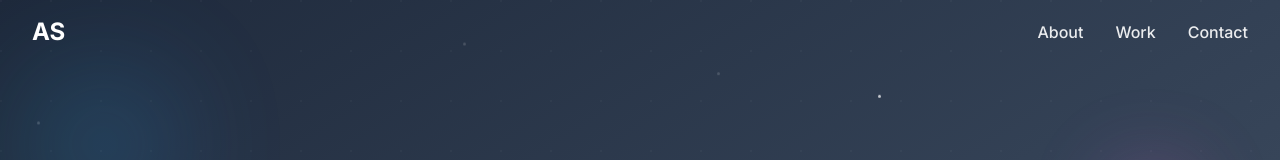
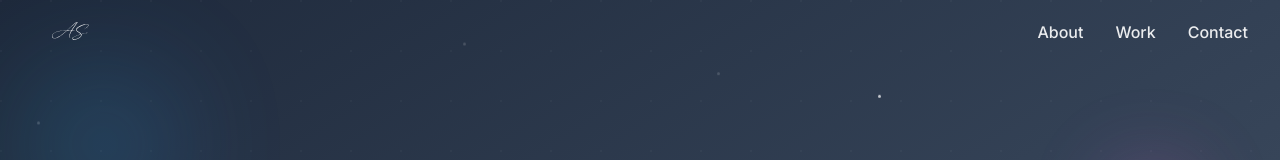
Before and after one commit to sharmaakash-198/Portfolio, a React (Vite) app: page / in a window 1280 px wide. Shown: the top 160 px of the page. Built offline with nearby package versions, Linux system fonts and the light colour scheme.

Commit message:
Added logo

```diff
--- a/index.html
+++ b/index.html
@@ -2,7 +2,7 @@
 <html lang="en">
   <head>
     <meta charset="UTF-8" />
-    <link rel="icon" type="image/svg+xml" href="/vite.svg" />
+    <link rel="icon" type="image/svg+xml" href="/icon.svg" />
     <meta name="viewport" content="width=device-width, initial-scale=1.0" />
     <title>Akash Sharma</title>
     <link rel="preconnect" href="https://fonts.googleapis.com">
--- a/src/components/Header.jsx
+++ b/src/components/Header.jsx
@@ -45,10 +45,10 @@ const Header = () => {
           {/* Logo */}
           <button
             onClick={scrollToTop}
-            className={`text-2xl font-bold transition-colors duration-300 ${isScrolled ? 'text-secondary-900' : 'text-white'
+            className={`text-2xl font-bold transition-colors duration-300 flex items-center justify-center ${isScrolled ? 'text-secondary-900' : 'text-white'
               }`}
           >
-            AS
+            <img src="/icon.svg" alt="Logo" className="w-20 h-20" />
           </button>
 
           {/* Desktop Navigation */}
```
Also changed, not shown: public/icon.svg (added).
